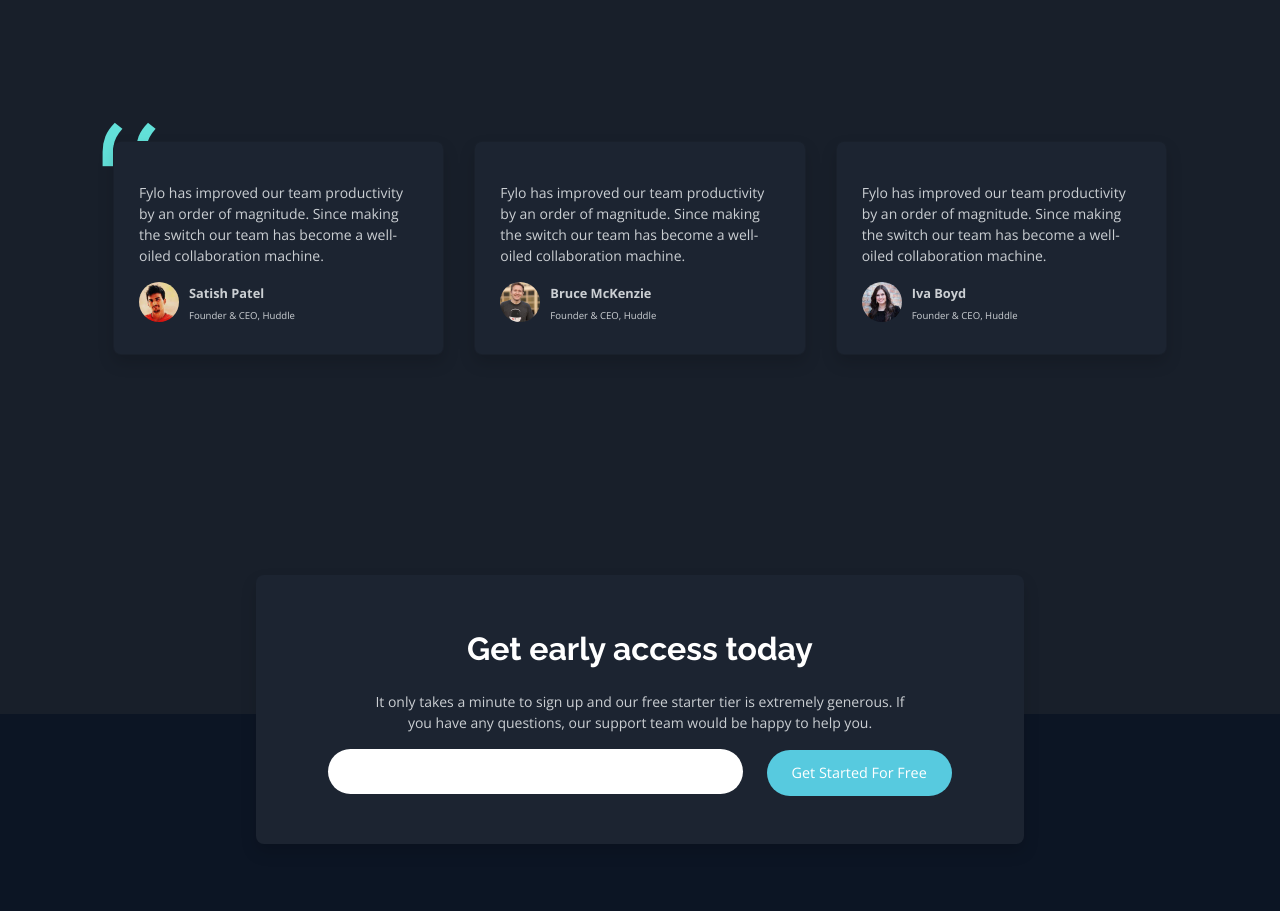
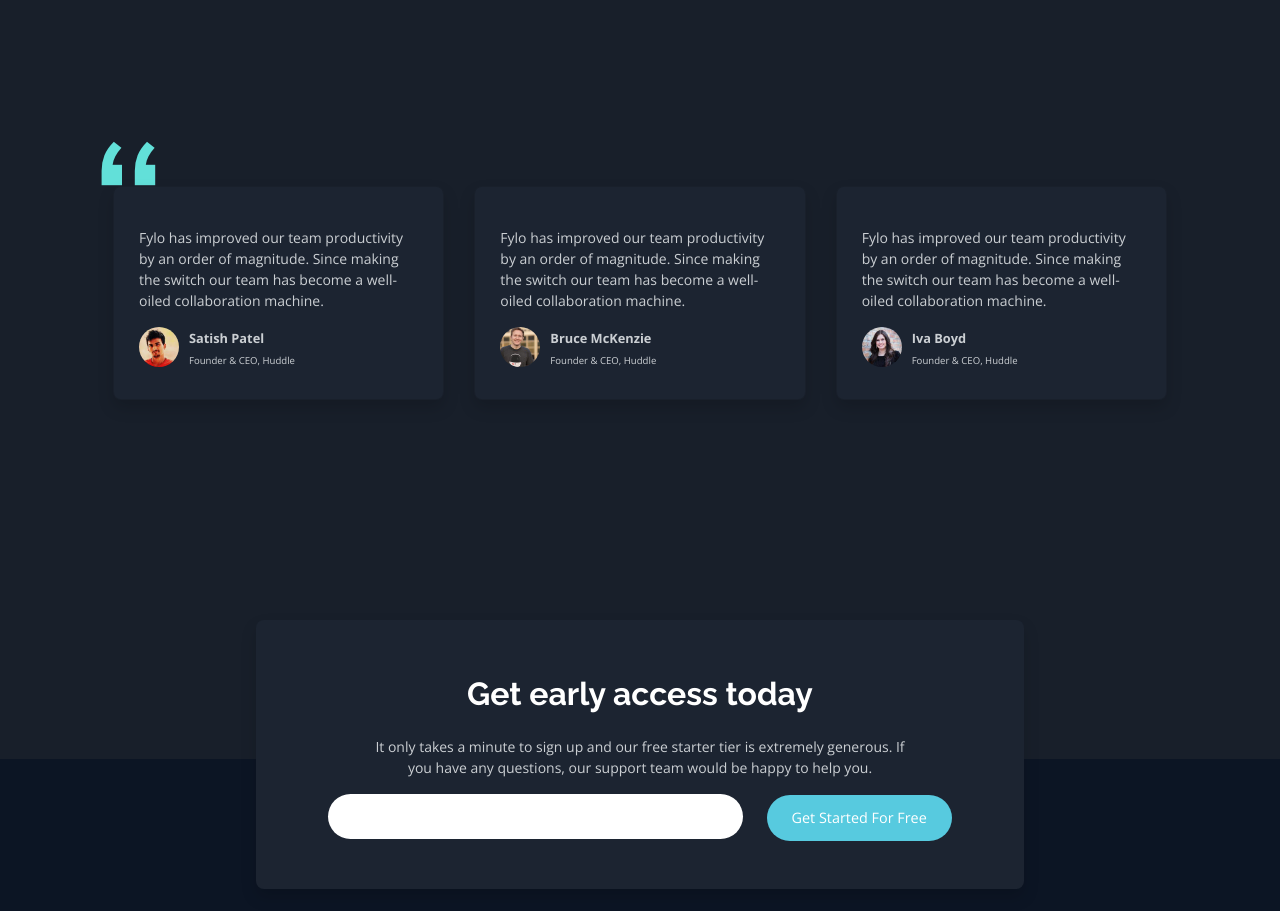
Before and after one commit to eDehlouz/Fylo-Landing-Page, a plain HTML site: page index.html in a window 1280 px wide. Shown: the part 2360-3271 px from the top of the page. Drawn offline with nearby package versions, Linux system fonts and the light colour scheme.

Commit message:
Update styles.css
fixed the bg-quotes

```diff
--- a/css/styles.css
+++ b/css/styles.css
@@ -31,10 +31,10 @@ footer{
 }
 
 .bg-quotes{
-  position:absolute;
+  position:relative;
   z-index: 0;
-  left:8%;
-  bottom: 55%
+  right:50%;
+
 }
 .circle{
   width: 10%;
```
